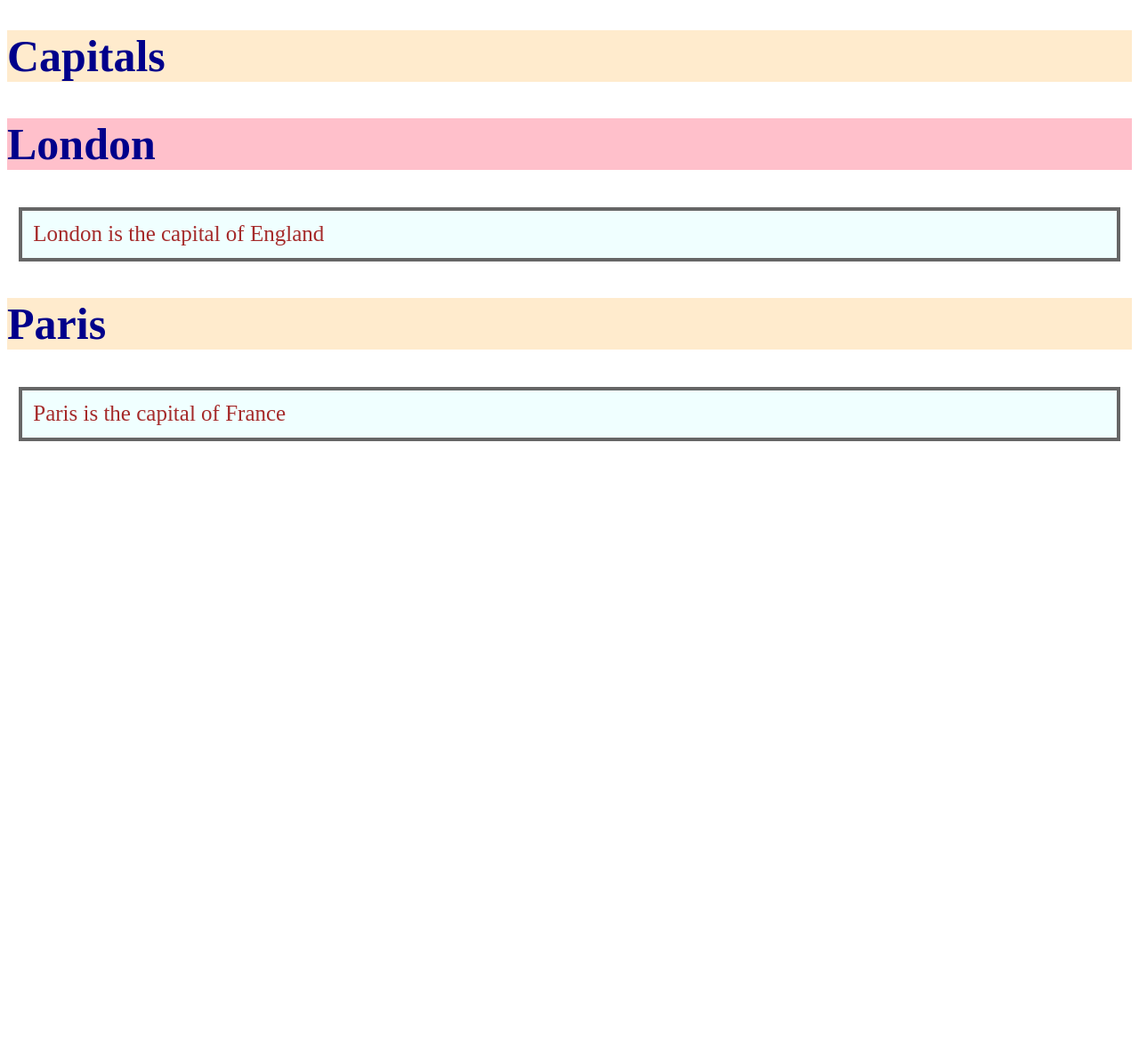
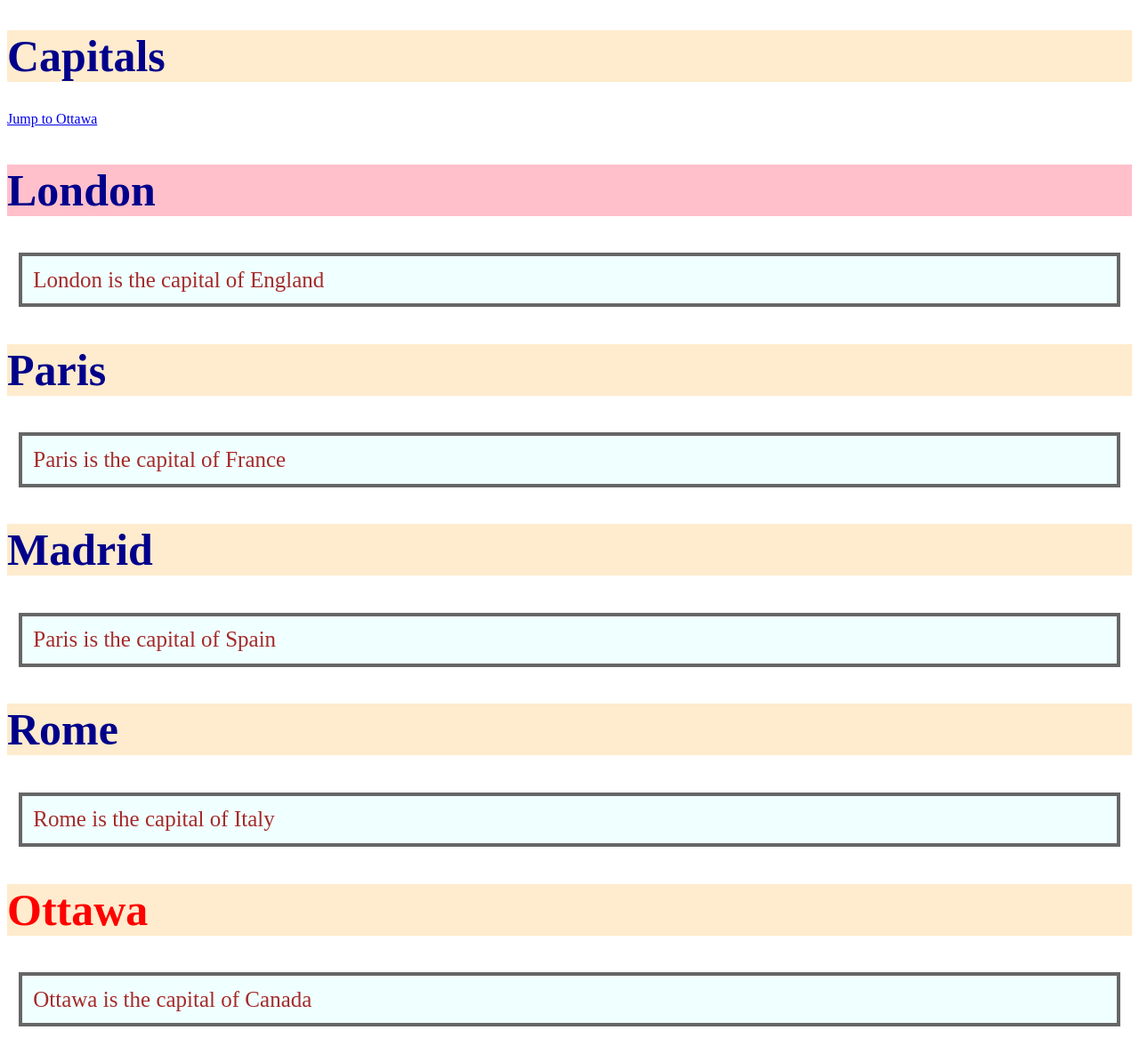
Before and after one commit to IanMacdonald37/week5, a plain HTML site: page index.html in a window 1280 px wide. Shown: the whole page at 89% size. Before the commit the page ends 800 px from the top, so only its background shows below. Drawn offline with Linux system fonts and the light colour scheme.

Commit message:
ottawa clickable

```diff
--- a/css/stylesheet.css
+++ b/css/stylesheet.css
@@ -1,3 +1,7 @@
+html{
+    scroll-behavior: smooth;
+}
+
 .heading{
 
 background-color: blanchedalmond;
@@ -23,3 +27,7 @@ padding: 1%;
 background-color: pink;
 
 }
+
+#Ottawa{
+    color: red;
+}
--- a/index.html
+++ b/index.html
@@ -8,12 +8,24 @@
 
 <body>
 <h1 class="heading">Capitals</h1>
+<p>
+    <a href="#Ottawa"> Jump to Ottawa</a>
+</p>
 <h2 class="heading" id="backgroundcolor">London</h2>
 <p class="paragraph">London is the capital of England</p>
 
 <h2 class="heading">Paris</h2>
 <p class="paragraph">Paris is the capital of France</p>
 
+<h2 class="heading">Madrid</h2>
+<p class="paragraph">Paris is the capital of Spain</p>
+
+<h2 class="heading">Rome</h2>
+<p class="paragraph">Rome is the capital of Italy</p>
+
+<h2 class="heading" id="Ottawa">Ottawa</h2>
+<p class="paragraph">Ottawa is the capital of Canada</p>
+
 
 </body>
 
```
